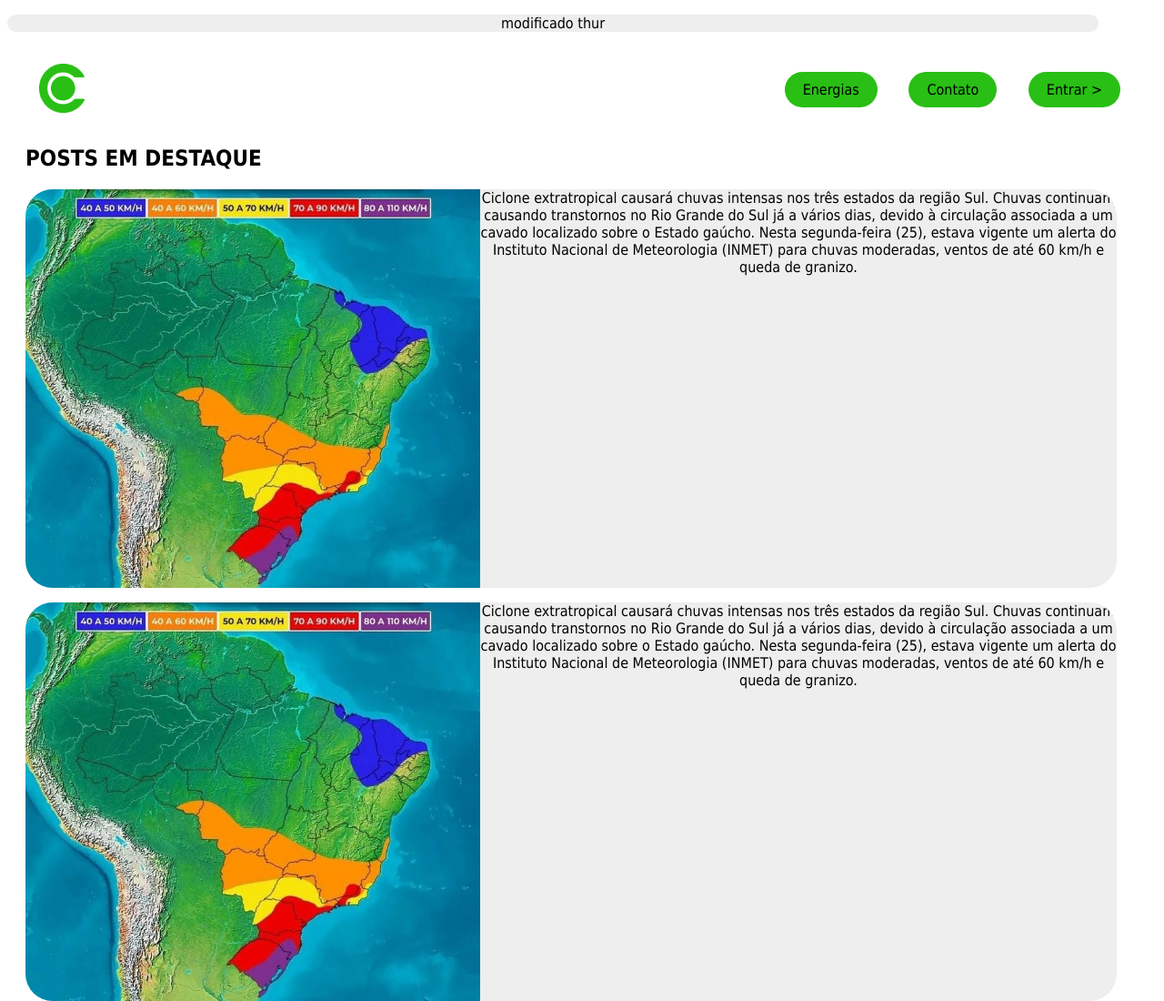
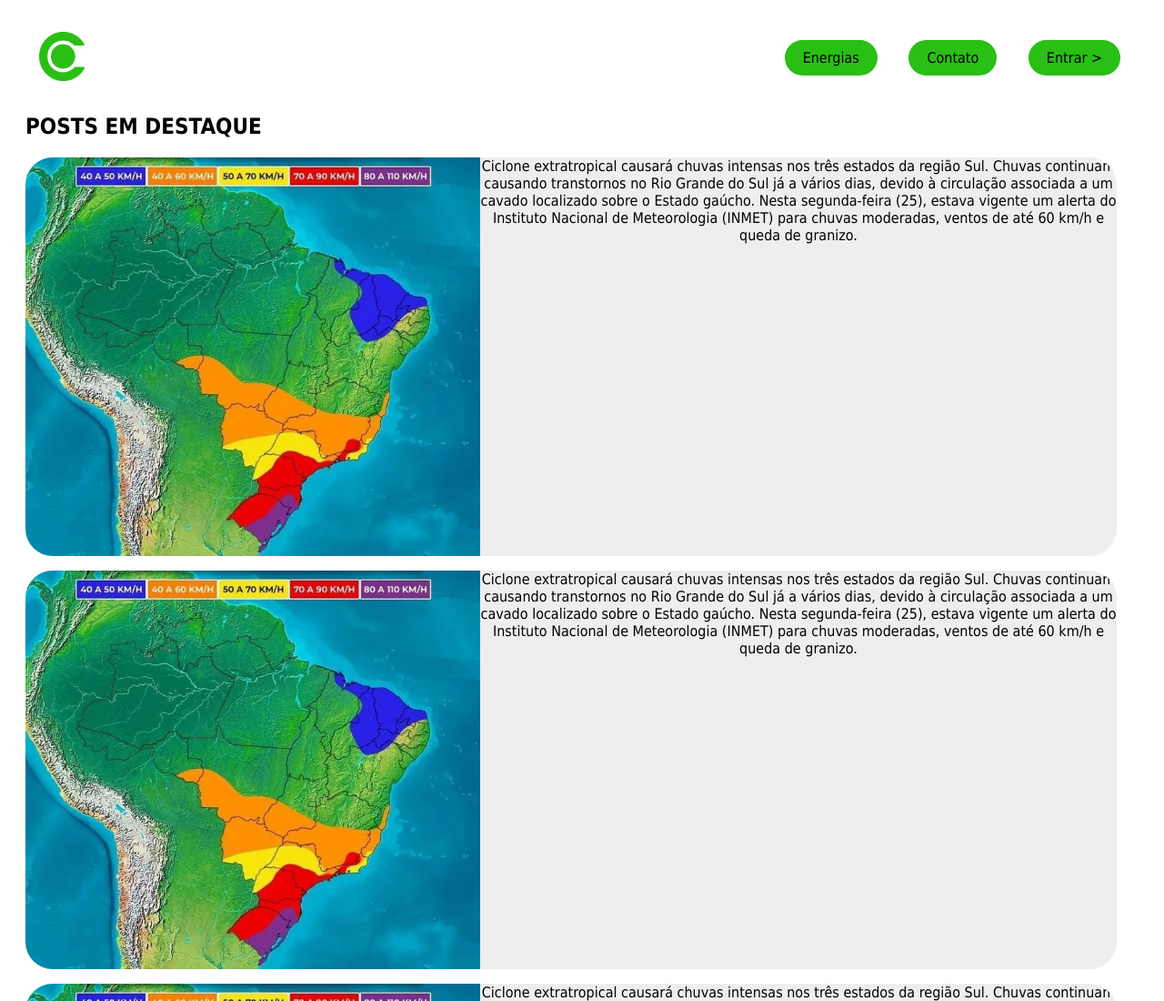
Before and after one commit to thurXNZ/pi, a plain HTML site: page index.html in a window 1280 px wide. Shown: the top 1100 px of the page at 91% size. Drawn offline with Linux system fonts and the light colour scheme.

Commit message:
tirei modificação

```diff
--- a/index.html
+++ b/index.html
@@ -9,7 +9,6 @@
     <script src="https://kit.fontawesome.com/b001e2a1a0.js" crossorigin="anonymous"></script>
 </head>
 <body>
-    <p>modificado thur</p>
     <!-- cabeçalho e menu -->
     <header>
         <div class="container">
```
